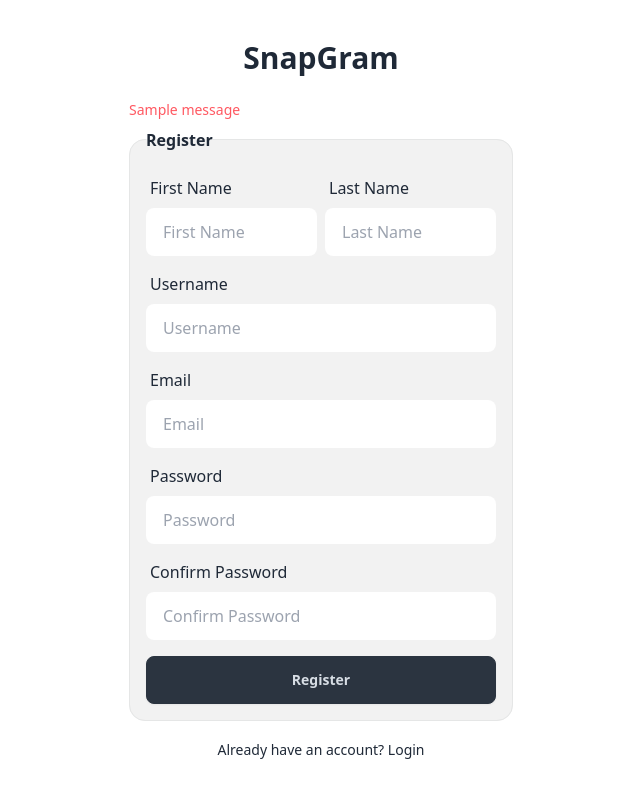
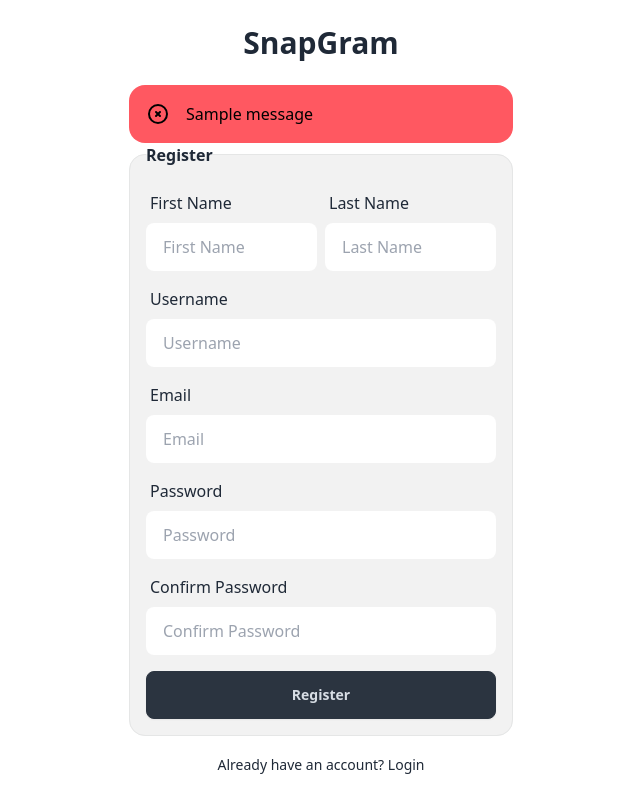
Before and after one commit to iamneek/snapgram, a Django app: page /user/register/ in a window 1280 px wide. Shown: the whole page, without its empty margins (319-959 px from the left). Run offline with Django 5.2, Linux system fonts and the light colour scheme; tables that the repository leaves empty hold one stand-in row (values such as "Sample post"); one stand-in notice (Sample message) is shown; some libraries are stand-ins or nearby versions.

Commit message:
style: upgrade error message display

```diff
--- a/templates/users/register.html
+++ b/templates/users/register.html
@@ -8,7 +8,12 @@
         <form action="{% url 'register' %}" method="POST">
             {% csrf_token %}
             {% for message in messages %}
-                <p class="text-error text-sm mb-2">{{ message }}</p>
+            <div role="alert" class="alert alert-error">
+                <svg xmlns="http://www.w3.org/2000/svg" class="h-6 w-6 shrink-0 stroke-current" fill="none" viewBox="0 0 24 24">
+                    <path stroke-linecap="round" stroke-linejoin="round" stroke-width="2" d="M10 14l2-2m0 0l2-2m-2 2l-2-2m2 2l2 2m7-2a9 9 0 11-18 0 9 9 0 0118 0z" />
+                </svg>
+                <span>{{ message }}</span>
+            </div>
             {% endfor %}
             <fieldset class="fieldset bg-base-200 border-base-300 rounded-box w-full border p-4">
                 <legend class="fieldset-legend font-bold">Register</legend>
```
Also changed, not shown: templates/users/login.html (+6 -1 lines).
